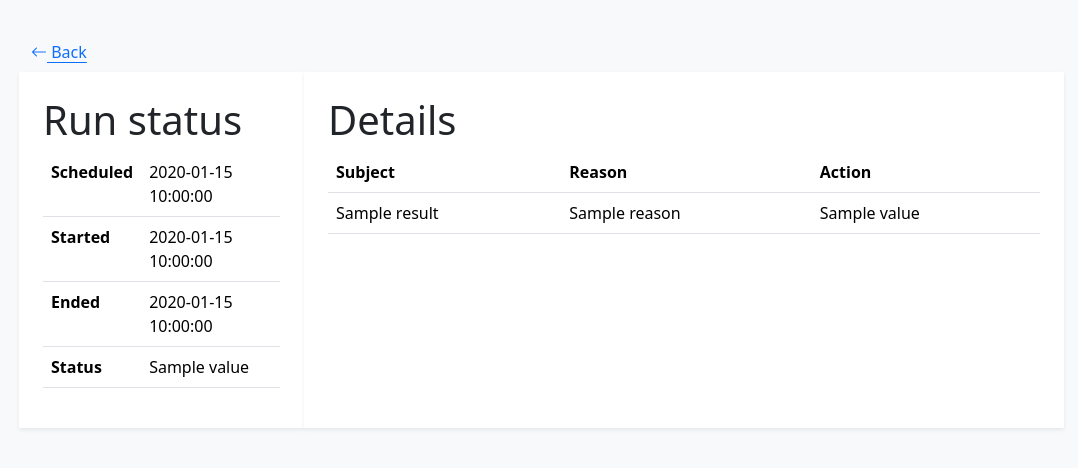
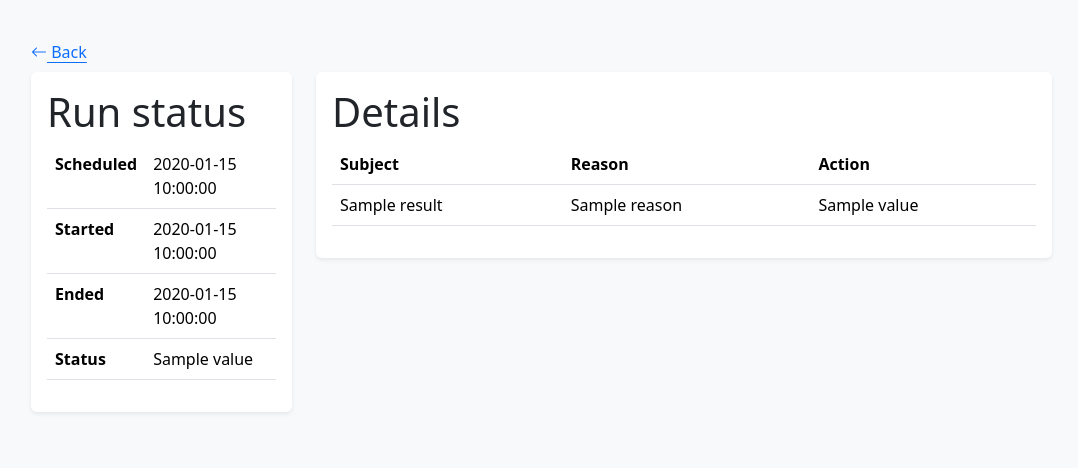
Before and after one commit to deep-learning-for-humans/spam-slaya, a Flask app: template app/templates/run_status.html in a window 1280 px wide. Shown: the top 468 px of the page, without its empty margins (51-1129 px from the left). Run offline with Flask 3, Linux system fonts and the light colour scheme; the template is opened without the code that fills it: most values are stand-ins (such as "Sample title", 1, 10 or a date in 2020).

Commit message:
Use cards instead of background

```diff
--- a/app/templates/run_status.html
+++ b/app/templates/run_status.html
@@ -16,7 +16,9 @@
     </div>
 </div>
 <div class="row">
-    <div class="col-3 bg-white shadow-sm p-4">
+    <div class="col-3">
+        <div class="card border border-0 shadow-sm">
+            <div class="card-body">
                 <h1>Run status</h1>
                 <table class="table table-hover">
                     <tbody>
@@ -63,7 +65,11 @@
                 </div>
                 {% endif %}
             </div>
-    <div class="col-8 bg-white shadow-sm p-4">
+        </div>
+    </div>
+    <div class="col-8">
+        <div class="card border border-0 shadow-sm">
+            <div class="card-body">
                 <h1>Details</h1>
                 <table class="table table-hover">
                     <thead>
@@ -89,6 +95,8 @@
                 </table>
             </div>
         </div>
+    </div>
+</div>
 
 {% endblock %}
 
```
Lines whose indentation alone changed are shown as unchanged.
